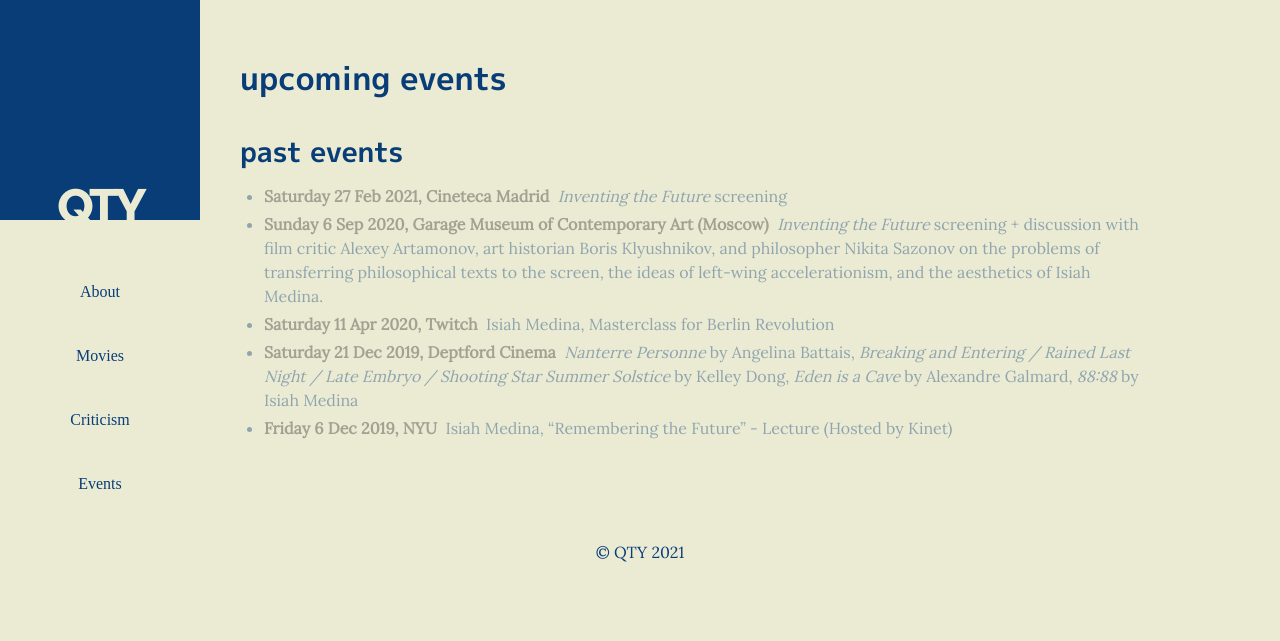
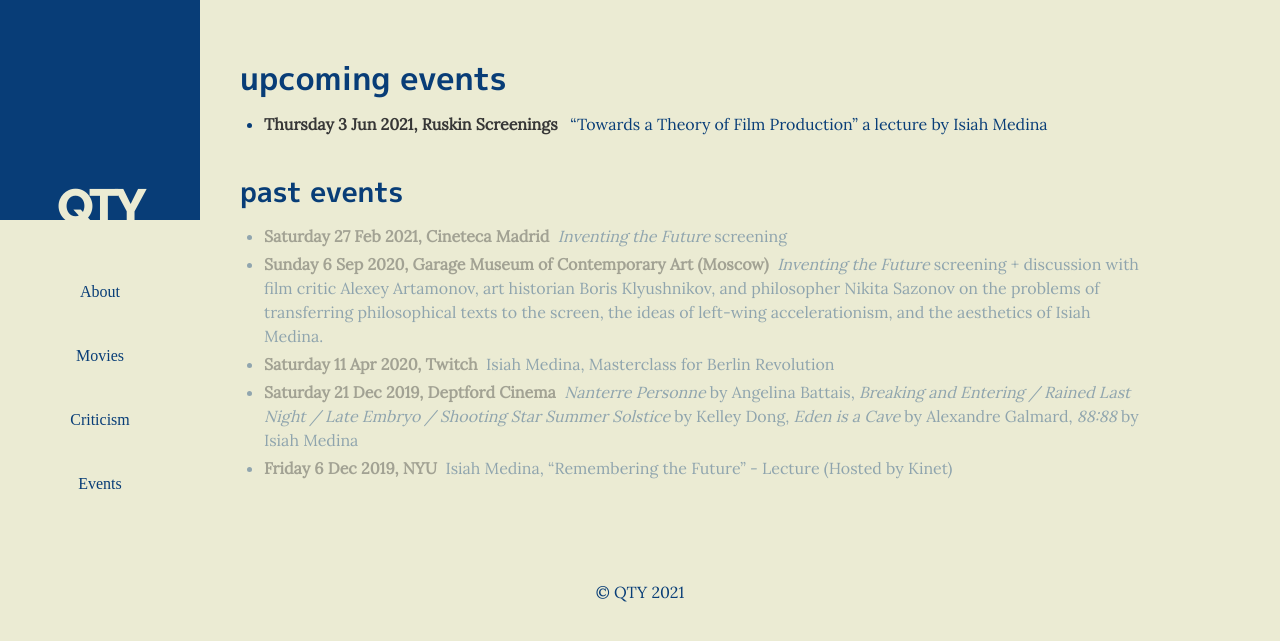
Before and after one commit to naobot/qty-cinema, a Jekyll site: the page built from events.html, in a window 1280 px wide. Shown: the top 641 px of the page. Built offline with Jekyll 4.4.1, drawn with Linux system fonts in a browser that asks for light colours; some web fonts are replaced.

Commit message:
Update from Forestry.io Isiah Medina updated _data/events.yaml

```diff
--- a/_data/events.yaml
+++ b/_data/events.yaml
@@ -1,4 +1,7 @@
 ---
+- when: 2021-06-03 17:00:00 +0000
+  where: 'Ruskin Screenings '
+  what: '"Towards a Theory of Film Production" a lecture by Isiah Medina '
 - when: 2021-02-27 23:45:00 +0000
   where: Cineteca Madrid
   what: "<i>Inventing the Future</i> screening"
```
